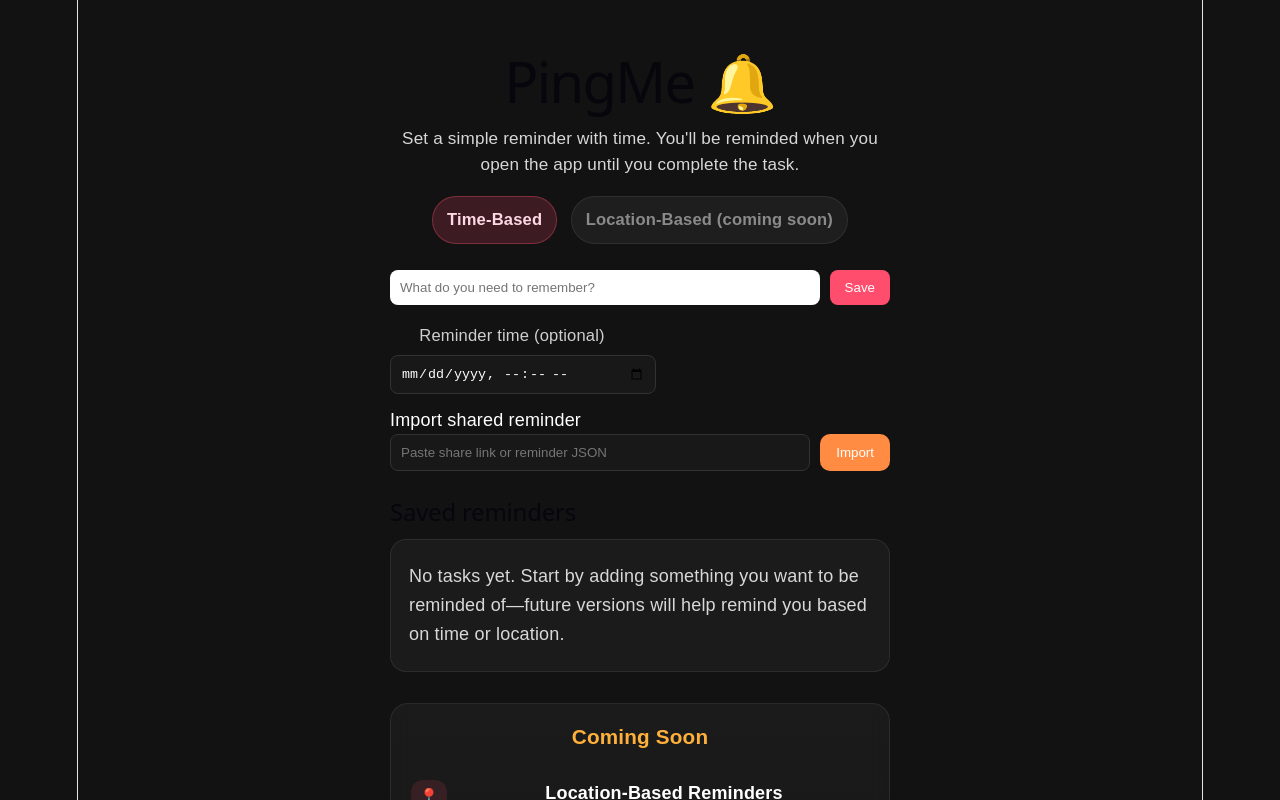
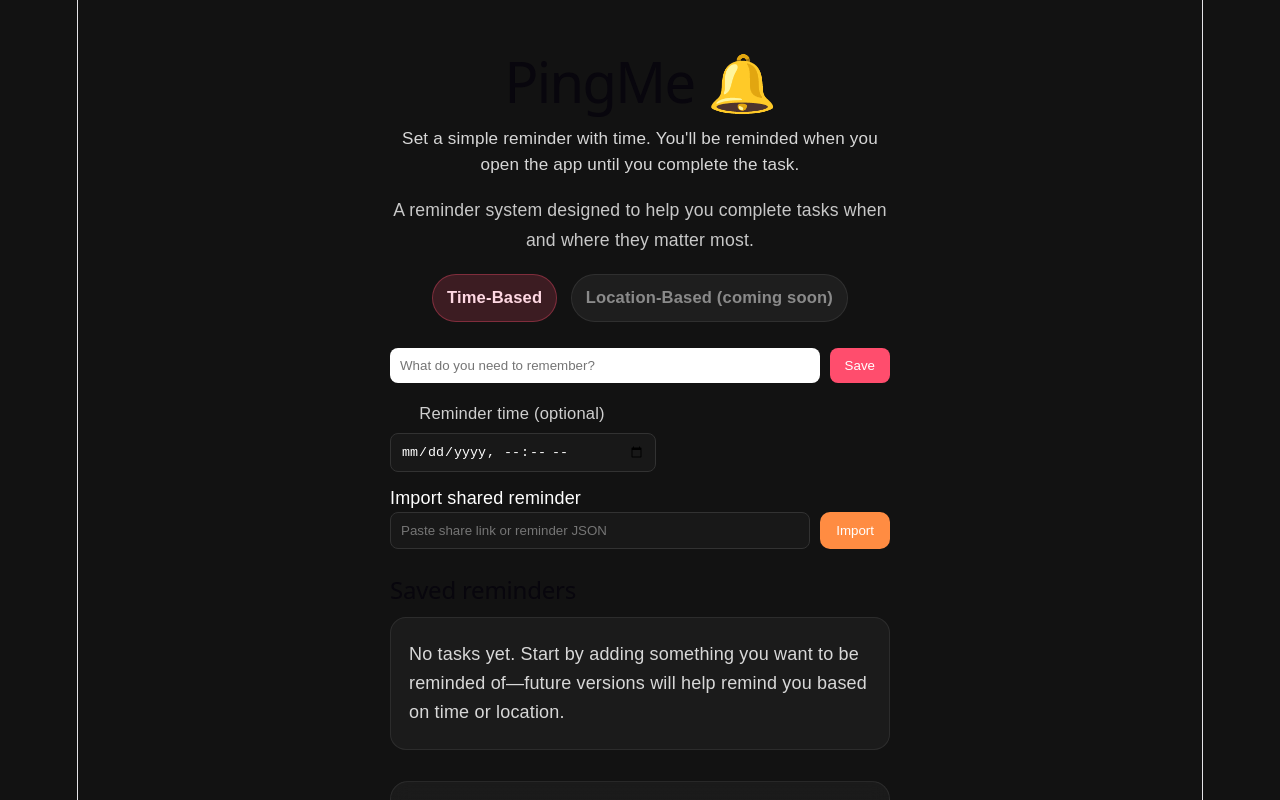
Before and after one commit to Nicode56/PingMe, a React (Vite) app: page / in a window 1280 px wide. Shown: the top 800 px of the page. Built offline with nearby package versions, Linux system fonts and the light colour scheme.

Commit message:
Added one line product statement

```diff
--- a/src/App.css
+++ b/src/App.css
@@ -244,6 +244,14 @@ li {
   flex-wrap: wrap;
   justify-content: center;
   margin-bottom: 1.4rem;
+}
+
+.app-description {
+  margin: 0 auto 1rem;
+  max-width: 520px;
+  color: #c8c8c8;
+  font-size: 0.98rem;
+  line-height: 1.7;
 }
 
 .task-mode span {
--- a/src/App.jsx
+++ b/src/App.jsx
@@ -343,6 +343,9 @@ function App() {
       <p className="subtitle">
         Set a simple reminder with time. You'll be reminded when you open the app until you complete the task.
       </p>
+      <p className="app-description">
+        A reminder system designed to help you complete tasks when and where they matter most.
+      </p>
 
       <div className="task-mode">
         <span className="active">Time-Based</span>
```
